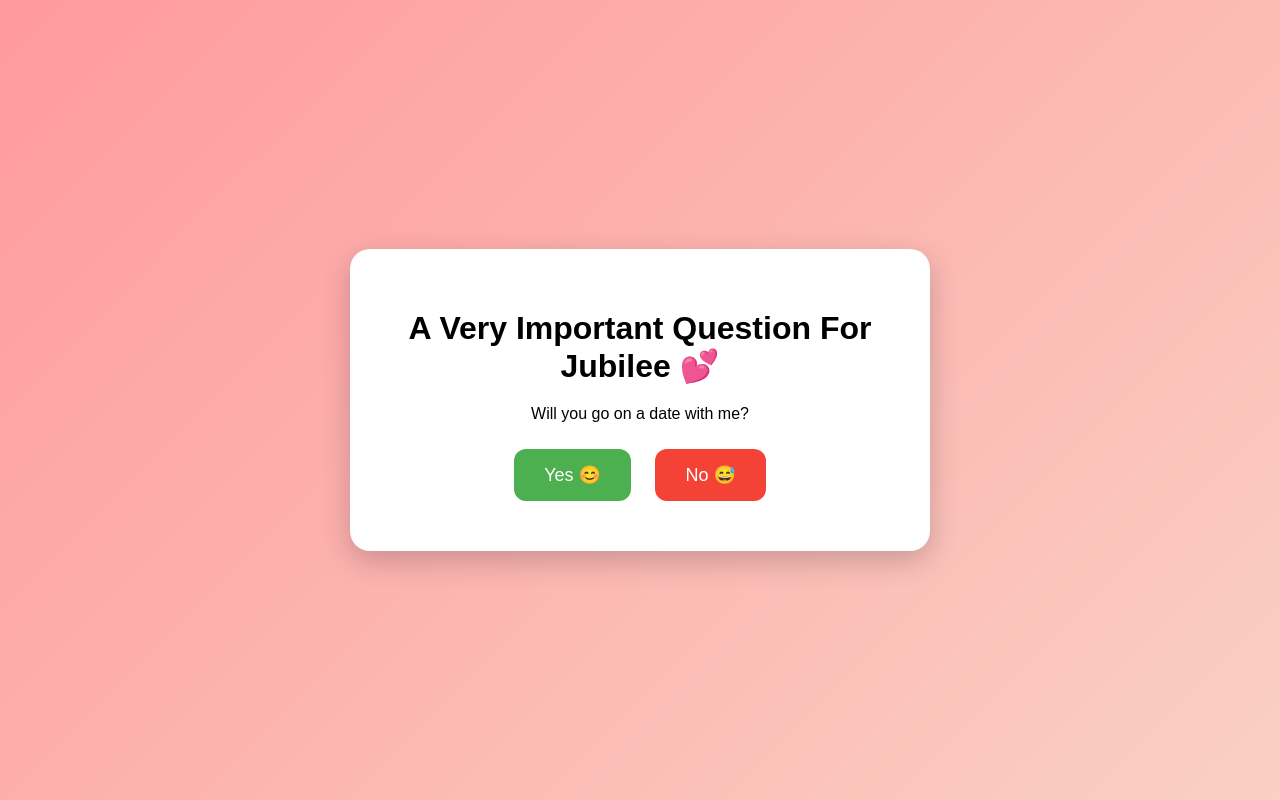
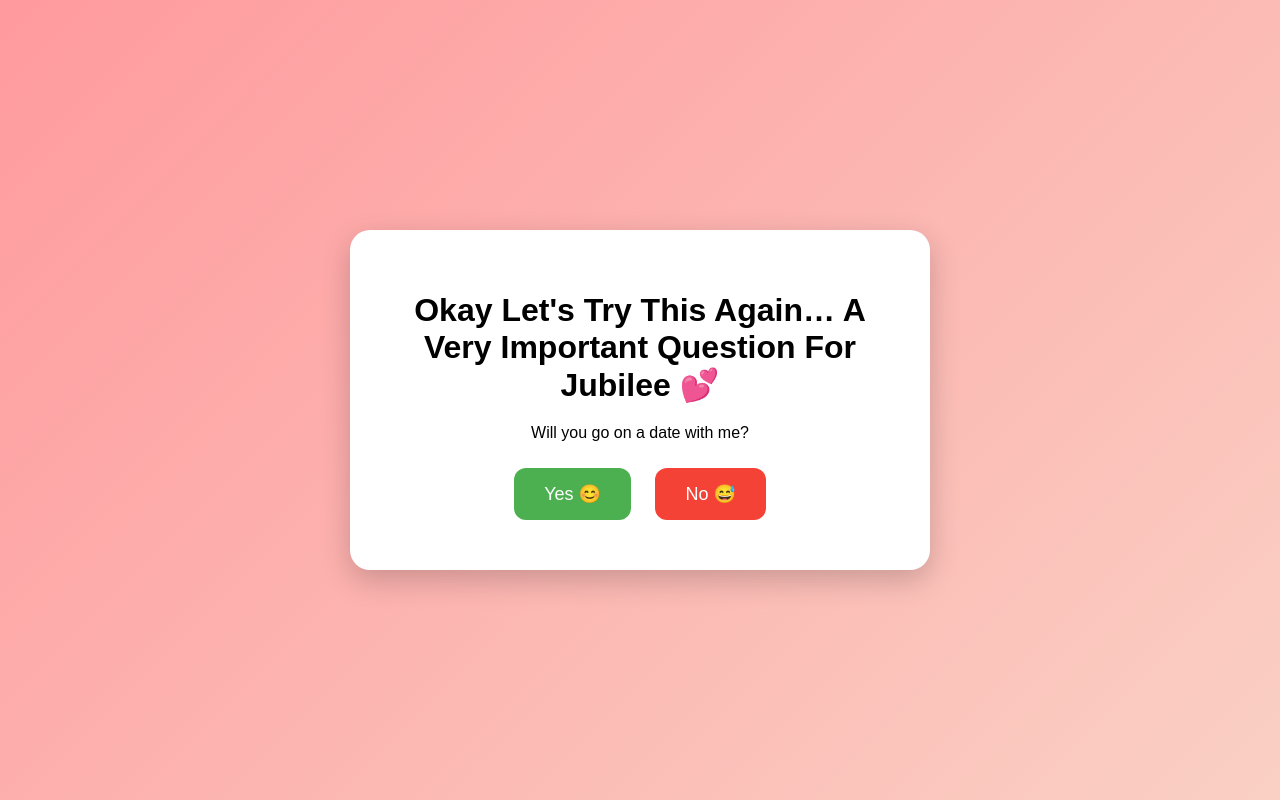
Before and after one commit to guardianps2000-star/jubilee-anthony, a plain HTML site: page index.html in a window 1280 px wide. Drawn offline with Linux system fonts and the light colour scheme.

Commit message:
Update heading to include "Okay Let's Try This Again…"

```diff
--- a/index.html
+++ b/index.html
@@ -71,7 +71,7 @@ input{
 </head>
 <body>
 <div class="container" id="page1">
-<h1>A Very Important Question For Jubilee 💕</h1>
+<h1>Okay Let's Try This Again… A Very Important Question For Jubilee 💕</h1>
 <p id="question">
     Will you go on a date with me?
 </p>
```
